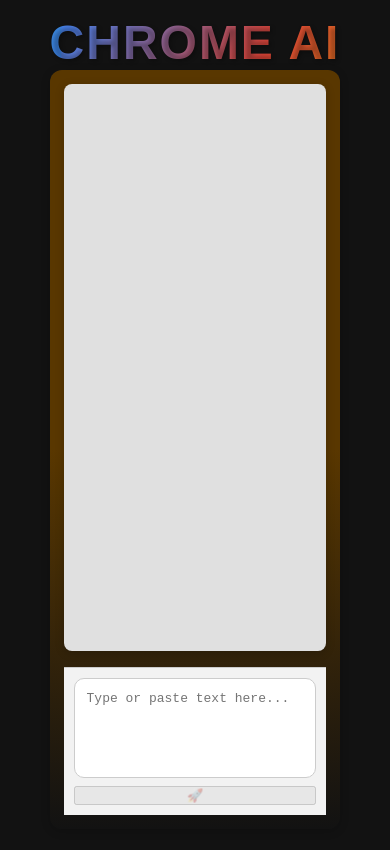
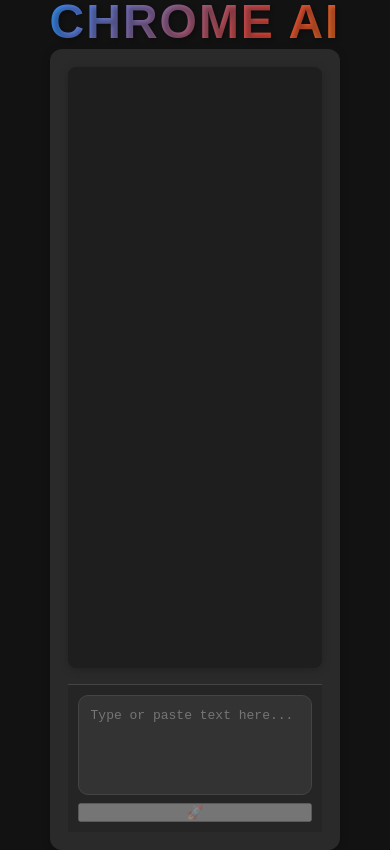
Before and after one commit to lilbobb/HNG13-STAGE3-TASK, a React (Vite) app: page / in a window 390 px wide. Built offline with nearby package versions, Linux system fonts and the light colour scheme; a web font is replaced by a local one.

Commit message:
On branch main

```diff
--- a/src/App.css
+++ b/src/App.css
@@ -14,6 +14,7 @@
   align-items: center;
   height: 100vh;
   padding: 16px;
+  color: #ffffff;
 }
 
 .main-title {
@@ -46,44 +47,47 @@
 }
 
 .chat-container {
-  background: linear-gradient(#593700 50%, #121212);
-  padding: 20px;
+  background: #2a2a2a;
+  padding: 24px;
   border-radius: 12px;
   box-shadow: 0 2px 10px #00000033;
   width: 100%;
-  max-width: 600px;
+  max-width: 800px;
+  min-width: 600px;
   display: flex;
   flex-direction: column;
   gap: 16px;
-  height: 90vh;
+  height: 95vh;
   overflow: hidden;
+  color: #ffffff;
 }
 
 .chat-output {
-  background: #e0e0e0;
+  background: #1e1e1e;
   padding: 16px;
   border-radius: 8px;
   box-shadow: 0 2px 10px #00000033;
   flex-grow: 1;
   overflow-y: auto;
-  color: #222;
+  color: #ffffff;
   display: flex;
   flex-direction: column;
   gap: 10px;
 }
 
 .chat-message {
-  background: #eaeaea;
+  background: #333333;
   padding: 12px;
   border-radius: 8px;
   font-size: 14px;
   word-wrap: break-word;
   line-height: 1.5;
+  color: #ffffff;
 }
 
 .message-text {
   font-size: 14px;
-  color: #222;
+  color: #ffffff;
 }
 
 .language-detected {
@@ -95,8 +99,8 @@
 
 .summary-text,
 .translated-text {
-  background: #efefef;
-  color: #000;
+  background: #333333;
+  color: #ffffff;
   padding: 12px;
   font-size: 14px;
   font-weight: 100;
@@ -111,9 +115,9 @@
   gap: 8px;
   position: sticky;
   bottom: 0;
-  background: #f2f2f2;
+  background: #252525;
   padding: 10px;
-  border-top: 1px solid #ccc;
+  border-top: 1px solid #444;
 }
 
 .input-textarea {
@@ -121,13 +125,15 @@
   min-height: 100px;
   padding: 12px;
   border-radius: 10px;
-  border: 1px solid #ccc;
+  border: 1px solid #444;
   resize: none;
   font-size: 14px;
+  background: #333333;
+  color: #ffffff;
 }
 
 .action-btn {
-  background: #1c1c1c;
+  background: #0056b3;
   color: white;
   font-weight: 550;
   border: none;
@@ -137,35 +143,35 @@
   transition: 0.3s ease-in-out;
   font-size: 14px;
   margin-top: 5px;
-  border: none;
-
 }
 
 .action-btn:hover {
-  background: #333;
-  border: none;
+  background: #003f7f;
 }
 
 .language-dropdown {
   padding: 10px;
   border-radius: 6px;
-  border: 1px solid #ccc;
+  border: 1px solid #444;
   cursor: pointer;
-  background-color: #f4f4f4;
+  background-color: #333333;
   font-size: 14px;
   margin-top: 5px;
+  color: #ffffff;
 }
 
 .error-message {
-  color: red;
+  color: #ff4d4d;
   font-size: 12px;
   text-align: center;
 }
 
 @media (max-width: 768px) {
   .chat-container {
-    width: 95%;
-    padding: 16px;
+    width: 90%;
+    min-width: unset;
+    max-width: 600px;
+    padding: 20px;
   }
 
   .input-textarea {
@@ -183,7 +189,7 @@
   .chat-container {
     width: 100%;
     margin: auto;
-    padding: 14px;
+    padding: 18px;
   }
 
   .message-text {
```
